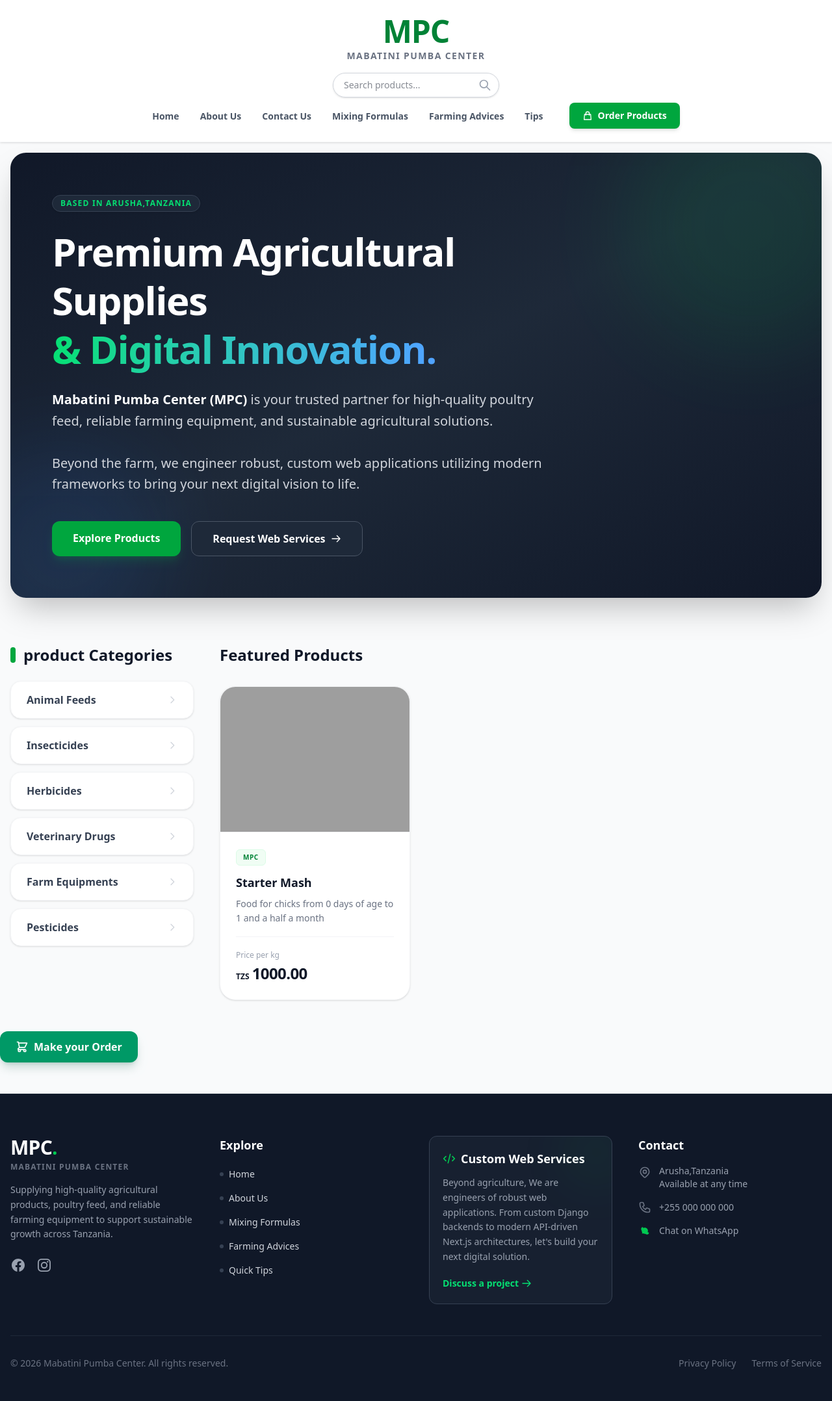
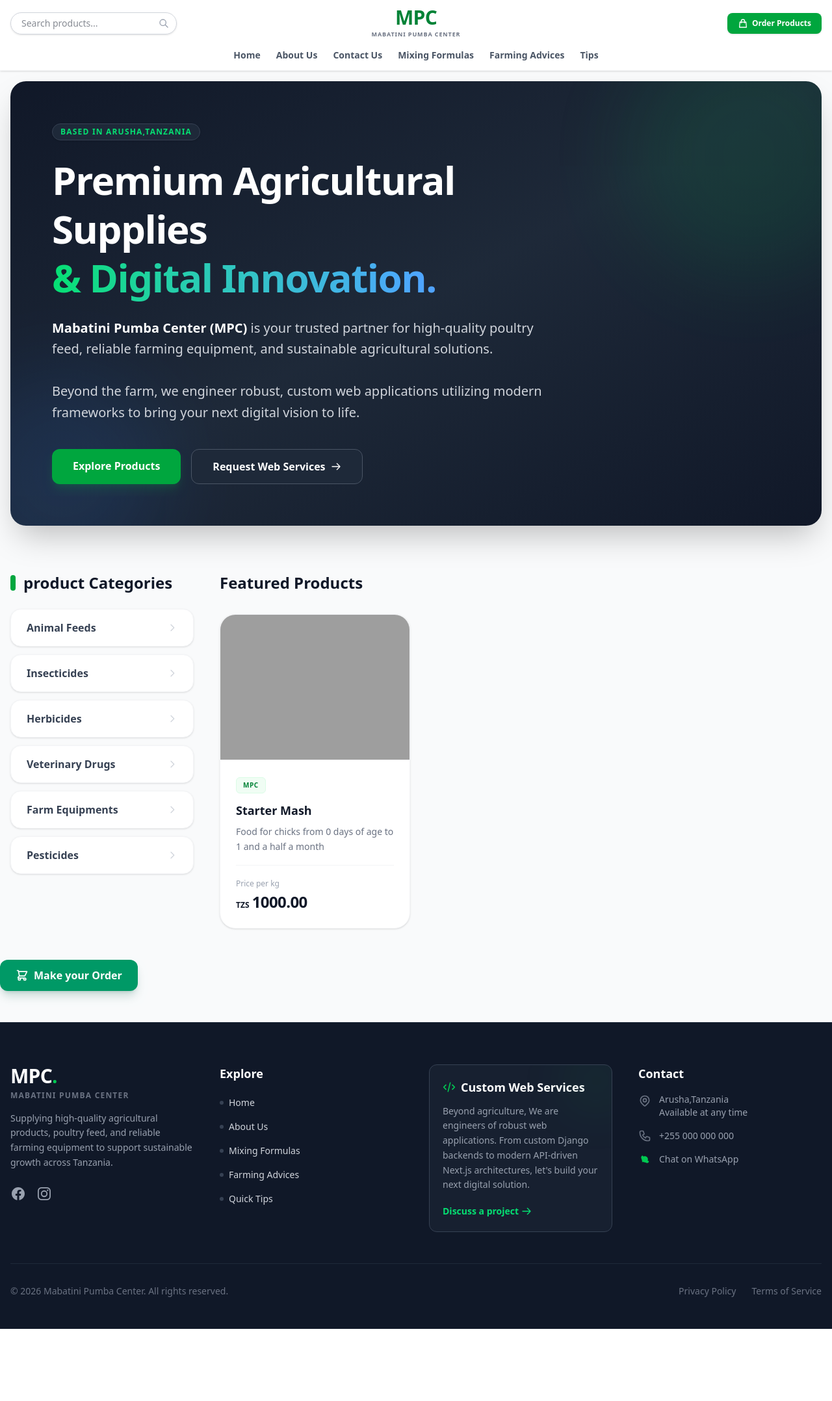
Before and after one commit to jackmattog/mpc_site, a Django app: page / in a window 1280 px wide. Shown: the whole page at 65% size. After the commit the page ends 2045 px from the top, so only its background shows below. Run offline with Django 5.2, Linux system fonts and the light colour scheme; data comes from the database, SQL or seed files in the repository; grey boxes are pictures that could not be loaded.

Commit message:
fix: fix navbar width and appearance to reduce its size to avoid hindering other things to be seen

```diff
--- a/static/css/output.css
+++ b/static/css/output.css
@@ -105,6 +105,7 @@
     --radius-xl: 0.75rem;
     --radius-2xl: 1rem;
     --radius-3xl: 1.5rem;
+    --blur-sm: 8px;
     --blur-md: 12px;
     --blur-2xl: 40px;
     --blur-3xl: 64px;
@@ -391,6 +392,9 @@
   .mt-2 {
     margin-top: calc(var(--spacing) * 2);
   }
+  .mt-3 {
+    margin-top: calc(var(--spacing) * 3);
+  }
   .mt-4 {
     margin-top: calc(var(--spacing) * 4);
   }
@@ -554,6 +558,9 @@
   .w-1\.5 {
     width: calc(var(--spacing) * 1.5);
   }
+  .w-1\/3 {
+    width: calc(1 / 3 * 100%);
+  }
   .w-2 {
     width: calc(var(--spacing) * 2);
   }
@@ -629,6 +636,9 @@
   .max-w-xl {
     max-width: var(--container-xl);
   }
+  .min-w-0 {
+    min-width: calc(var(--spacing) * 0);
+  }
   .min-w-14 {
     min-width: calc(var(--spacing) * 14);
   }
@@ -647,6 +657,9 @@
   .flex-none {
     flex: none;
   }
+  .flex-shrink-0 {
+    flex-shrink: 0;
+  }
   .shrink-0 {
     flex-shrink: 0;
   }
@@ -704,8 +717,14 @@
   .justify-center {
     justify-content: center;
   }
+  .justify-end {
+    justify-content: flex-end;
+  }
   .justify-evenly {
     justify-content: space-evenly;
+  }
+  .justify-start {
+    justify-content: flex-start;
   }
   .gap-2 {
     gap: calc(var(--spacing) * 2);
@@ -750,6 +769,9 @@
       margin-block-end: calc(calc(var(--spacing) * 10) * calc(1 - var(--tw-space-y-reverse)));
     }
   }
+  .gap-x-6 {
+    column-gap: calc(var(--spacing) * 6);
+  }
   .gap-x-8 {
     column-gap: calc(var(--spacing) * 8);
   }
@@ -766,6 +788,9 @@
       margin-inline-start: calc(calc(var(--spacing) * 6) * var(--tw-space-x-reverse));
       margin-inline-end: calc(calc(var(--spacing) * 6) * calc(1 - var(--tw-space-x-reverse)));
     }
+  }
+  .gap-y-2 {
+    row-gap: calc(var(--spacing) * 2);
   }
   .gap-y-4 {
     row-gap: calc(var(--spacing) * 4);
@@ -988,6 +1013,12 @@
   .bg-white {
     background-color: var(--color-white);
   }
+  .bg-white\/95 {
+    background-color: color-mix(in srgb, #fff 95%, transparent);
+    @supports (color: color-mix(in lab, red, red)) {
+      background-color: color-mix(in oklab, var(--color-white) 95%, transparent);
+    }
+  }
   .bg-linear-to-br {
     --tw-gradient-position: to bottom right;
     @supports (background-image: linear-gradient(in lab, red, red)) {
@@ -1097,6 +1128,9 @@
   .py-1 {
     padding-block: calc(var(--spacing) * 1);
   }
+  .py-1\.5 {
+    padding-block: calc(var(--spacing) * 1.5);
+  }
   .py-2 {
     padding-block: calc(var(--spacing) * 2);
   }
@@ -1127,6 +1161,9 @@
   .py-20 {
     padding-block: calc(var(--spacing) * 20);
   }
+  .pt-3 {
+    padding-top: calc(var(--spacing) * 3);
+  }
   .pt-5 {
     padding-top: calc(var(--spacing) * 5);
   }
@@ -1159,6 +1196,9 @@
   }
   .pb-2 {
     padding-bottom: calc(var(--spacing) * 2);
+  }
+  .pb-3 {
+    padding-bottom: calc(var(--spacing) * 3);
   }
   .pb-4 {
     padding-bottom: calc(var(--spacing) * 4);
@@ -1234,11 +1274,18 @@
     font-size: var(--text-xs);
     line-height: var(--tw-leading, var(--text-xs--line-height));
   }
+  .text-\[9px\] {
+    font-size: 9px;
+  }
   .text-\[10px\] {
     font-size: 10px;
   }
   .text-\[11px\] {
     font-size: 11px;
+  }
+  .leading-none {
+    --tw-leading: 1;
+    line-height: 1;
   }
   .leading-relaxed {
     --tw-leading: var(--leading-relaxed);
@@ -1457,6 +1504,11 @@
     -webkit-backdrop-filter: var(--tw-backdrop-blur,) var(--tw-backdrop-brightness,) var(--tw-backdrop-contrast,) var(--tw-backdrop-grayscale,) var(--tw-backdrop-hue-rotate,) var(--tw-backdrop-invert,) var(--tw-backdrop-opacity,) var(--tw-backdrop-saturate,) var(--tw-backdrop-sepia,);
     backdrop-filter: var(--tw-backdrop-blur,) var(--tw-backdrop-brightness,) var(--tw-backdrop-contrast,) var(--tw-backdrop-grayscale,) var(--tw-backdrop-hue-rotate,) var(--tw-backdrop-invert,) var(--tw-backdrop-opacity,) var(--tw-backdrop-saturate,) var(--tw-backdrop-sepia,);
   }
+  .backdrop-blur-sm {
+    --tw-backdrop-blur: blur(var(--blur-sm));
+    -webkit-backdrop-filter: var(--tw-backdrop-blur,) var(--tw-backdrop-brightness,) var(--tw-backdrop-contrast,) var(--tw-backdrop-grayscale,) var(--tw-backdrop-hue-rotate,) var(--tw-backdrop-invert,) var(--tw-backdrop-opacity,) var(--tw-backdrop-saturate,) var(--tw-backdrop-sepia,);
+    backdrop-filter: var(--tw-backdrop-blur,) var(--tw-backdrop-brightness,) var(--tw-backdrop-contrast,) var(--tw-backdrop-grayscale,) var(--tw-backdrop-hue-rotate,) var(--tw-backdrop-invert,) var(--tw-backdrop-opacity,) var(--tw-backdrop-saturate,) var(--tw-backdrop-sepia,);
+  }
   .transition {
     transition-property: color, background-color, border-color, outline-color, text-decoration-color, fill, stroke, --tw-gradient-from, --tw-gradient-via, --tw-gradient-to, opacity, box-shadow, transform, translate, scale, rotate, filter, -webkit-backdrop-filter, backdrop-filter, display, content-visibility, overlay, pointer-events;
     transition-timing-function: var(--tw-ease, var(--default-transition-timing-function));
@@ -1827,6 +1879,11 @@
         --tw-shadow: 0 20px 25px -5px var(--tw-shadow-color, rgb(0 0 0 / 0.1)), 0 8px 10px -6px var(--tw-shadow-color, rgb(0 0 0 / 0.1));
         box-shadow: var(--tw-inset-shadow), var(--tw-inset-ring-shadow), var(--tw-ring-offset-shadow), var(--tw-ring-shadow), var(--tw-shadow);
       }
+    }
+  }
+  .focus\:w-60 {
+    &:focus {
+      width: calc(var(--spacing) * 60);
     }
   }
   .focus\:w-96 {
@@ -2138,6 +2195,11 @@
       display: none;
     }
   }
+  .lg\:w-64 {
+    @media (width >= 64rem) {
+      width: calc(var(--spacing) * 64);
+    }
+  }
   .lg\:w-auto {
     @media (width >= 64rem) {
       width: auto;
@@ -2208,6 +2270,13 @@
     @media (width >= 64rem) {
       font-size: var(--text-6xl);
       line-height: var(--tw-leading, var(--text-6xl--line-height));
+    }
+  }
+  .lg\:focus\:w-80 {
+    @media (width >= 64rem) {
+      &:focus {
+        width: calc(var(--spacing) * 80);
+      }
     }
   }
   .xl\:grid-cols-3 {
--- a/templates/partials/navbar.html
+++ b/templates/partials/navbar.html
@@ -1,65 +1,82 @@
 <!-- Desktop Top Navigation (Hidden on mobile, visible on sm and larger screens) -->
-<header class="hidden sm:block w-full bg-white shadow-sm border-b border-gray-100 sticky top-0 z-50">
+<header class="hidden sm:block w-full bg-white/95 backdrop-blur-sm
+shadow-sm border-b border-gray-100 sticky top-0 z-50 pt-3 pb-3">
 
-    <!-- TOP ROW: Centered Logo & Professional Search -->
-    <div class="container mx-auto px-4 pt-6 pb-2 flex flex-col items-center justify-center">
-        <!-- Logo -->
-        <a href="{% url 'core:home' %}" class="flex flex-col items-center text-center group">
-            <h1 class="text-4xl md:text-5xl font-black text-green-700 tracking-tight group-hover:text-green-800 transition-colors">
-                MPC
-            </h1>
-            <p class="text-xs md:text-sm font-semibold text-gray-500 uppercase tracking-widest mt-1">
-                Mabatini Pumba Center
-            </p>
-        </a>
+    <!-- TOP ROW: Search (Left), Logo (Center), Order Button (Right) -->
+    <!-- Added gap-6 to physically prevent elements from ever touching -->
+    <div class="container mx-auto px-4 max-w-7xl flex items-center justify-between gap-6">
 
-        <!-- Desktop Search Functionality -->
-        <div class="relative mt-4">
-            <form action="{% url 'core:search_results' %}" method="GET">
+        <!-- 1. Left: Professional Search Form -->
+        <!-- flex-1 to safely absorb empty space -->
+        <div class="flex-1 flex justify-start min-w-0">
+            <form action="{% url 'core:search_results' %}" method="GET" class="relative">
+                <!-- Swapped JS for Tailwind focus states: w-48 by default, expanding to w-64 or w-80 on focus -->
                 <input
                     name="q"
-                    id="search-input"
-                    class="border border-gray-300 rounded-full w-64 transition-all duration-300 pl-4 pr-10 py-2 focus:border-green-600 focus:ring-2 focus:ring-green-100 focus:outline-none text-sm shadow-sm"
+                    class="border border-gray-300 rounded-full w-48 lg:w-64 focus:w-60
+                    lg:focus:w-80 transition-all duration-300 pl-4 pr-10 py-1.5 focus:border-green-600
+                    focus:ring-2 focus:ring-green-100 focus:outline-none text-sm shadow-sm"
                     type="text"
                     placeholder="Search products..."
                     required>
-                <button type="submit" class="absolute inset-y-0 right-0 pr-3 flex items-center text-gray-400 hover:text-green-600 transition-colors">
-                    <svg class="h-5 w-5" fill="none" stroke="currentColor" viewBox="0 0 24 24" xmlns="http://www.w3.org/2000/svg">
-                        <path stroke-linecap="round" stroke-linejoin="round" stroke-width="2" d="M21 21l-6-6m2-5a7 7 0 11-14 0 7 7 0 0114 0z"></path>
+                <button type="submit" class="absolute inset-y-0 right-0 pr-3 flex items-center
+                text-gray-400 hover:text-green-600 transition-colors">
+                    <svg class="h-4 w-4" fill="none" stroke="currentColor"
+                    viewBox="0 0 24 24" xmlns="http://www.w3.org/2000/svg">
+                        <path stroke-linecap="round" stroke-linejoin="round"
+                        stroke-width="2" d="M21 21l-6-6m2-5a7 7 0 11-14 0 7 7 0 0114 0z"></path>
                     </svg>
                 </button>
             </form>
         </div>
+
+        <!-- 2. Center: Logo & Subtitle -->
+        <!-- flex-shrink-0 to guarantees the logo will NEVER get squished -->
+        <div class="shrink-0 flex justify-center">
+            <a href="{% url 'core:home' %}" class="flex flex-col items-center text-center group">
+                <h1 class="text-3xl font-black text-green-700 tracking-tight
+                group-hover:text-green-800 transition-colors leading-none">
+                    MPC
+                </h1>
+                <p class="text-[9px] font-bold text-gray-500 uppercase tracking-widest mt-1">
+                    Mabatini Pumba Center
+                </p>
+            </a>
+        </div>
+
+        <!-- 3. Right: Order Button -->
+        <!-- flex-1 perfectly balances the left side so the logo stays dead center -->
+        <div class="flex-1 flex justify-end min-w-0">
+            <a href="{% url 'orders:order_page' %}" class="inline-flex items-center justify-center
+            px-4 py-2 text-xs font-bold text-white bg-green-600 rounded-lg hover:bg-green-700
+            shadow-sm transition-all whitespace-nowrap">
+                <svg class="w-4 h-4 mr-1.5" fill="none" stroke="currentColor"
+                viewBox="0 0 24 24" xmlns="http://www.w3.org/2000/svg">
+                    <path stroke-linecap="round" stroke-linejoin="round" stroke-width="2"
+                    d="M16 11V7a4 4 0 00-8 0v4M5 9h14l1 12H4L5 9z"></path>
+                </svg>
+                Order Products
+            </a>
+        </div>
+
     </div>
 
     <!-- BOTTOM ROW: Centered Links -->
-    <nav class="container mx-auto px-4 pb-5">
-        <ul class="flex flex-wrap items-center justify-center gap-x-8 gap-y-4">
-            <li><a href="{% url 'core:home' %}" class="text-sm font-semibold text-gray-600 hover:text-green-600 transition-colors">Home</a></li>
-            <li><a href="{% url 'core:about' %}" class="text-sm font-semibold text-gray-600 hover:text-green-600 transition-colors">About Us</a></li>
-            <li><a href="{% url 'core:contacts' %}" class="text-sm font-semibold text-gray-600 hover:text-green-600 transition-colors">Contact Us</a></li>
-            <li><a href="{% url 'core:mixing_formulas' %}" class="text-sm font-semibold text-gray-600 hover:text-green-600 transition-colors">Mixing Formulas</a></li>
-            <li><a href="{% url 'core:farming_advices' %}" class="text-sm font-semibold text-gray-600 hover:text-green-600 transition-colors">Farming Advices</a></li>
-            <li><a href="{% url 'core:tips' %}" class="text-sm font-semibold text-gray-600 hover:text-green-600 transition-colors">Tips</a></li>
-            <li class="ml-2">
-                <a href="{% url 'orders:order_page' %}" class="inline-flex items-center justify-center px-5 py-2.5 text-sm font-bold text-white bg-green-600 rounded-lg hover:bg-green-700 shadow-md transition-all">
-                    <svg class="w-4 h-4 mr-2" fill="none" stroke="currentColor" viewBox="0 0 24 24" xmlns="http://www.w3.org/2000/svg"><path stroke-linecap="round" stroke-linejoin="round" stroke-width="2" d="M16 11V7a4 4 0 00-8 0v4M5 9h14l1 12H4L5 9z"></path></svg>
-                    Order Products
-                </a>
-            </li>
+    <nav class="container mx-auto px-4 mt-3">
+        <ul class="flex flex-wrap items-center justify-center gap-x-6 gap-y-2">
+            <li><a href="{% url 'core:home' %}" class="text-sm font-semibold
+                text-gray-600 hover:text-green-600 transition-colors">Home</a></li>
+            <li><a href="{% url 'core:about' %}" class="text-sm font-semibold
+                text-gray-600 hover:text-green-600 transition-colors">About Us</a></li>
+            <li><a href="{% url 'core:contacts' %}" class="text-sm font-semibold
+                text-gray-600 hover:text-green-600 transition-colors">Contact Us</a></li>
+            <li><a href="{% url 'core:mixing_formulas' %}" class="text-sm font-semibold
+                text-gray-600 hover:text-green-600 transition-colors">Mixing Formulas</a></li>
+            <li><a href="{% url 'core:farming_advices' %}" class="text-sm font-semibold
+                text-gray-600 hover:text-green-600 transition-colors">Farming Advices</a></li>
+            <li><a href="{% url 'core:tips' %}" class="text-sm font-semibold
+                text-gray-600 hover:text-green-600 transition-colors">Tips</a></li>
         </ul>
     </nav>
+
 </header>
-
-<!-- JS for Desktop Search Expansion -->
-<script>
-    const searchInput = document.getElementById('search-input');
-
-    searchInput.addEventListener('focus', () => {
-        searchInput.classList.replace('w-64', 'w-96');
-    });
-
-    searchInput.addEventListener('blur', () => {
-        searchInput.classList.replace('w-96', 'w-64');
-    });
-</script>
```
